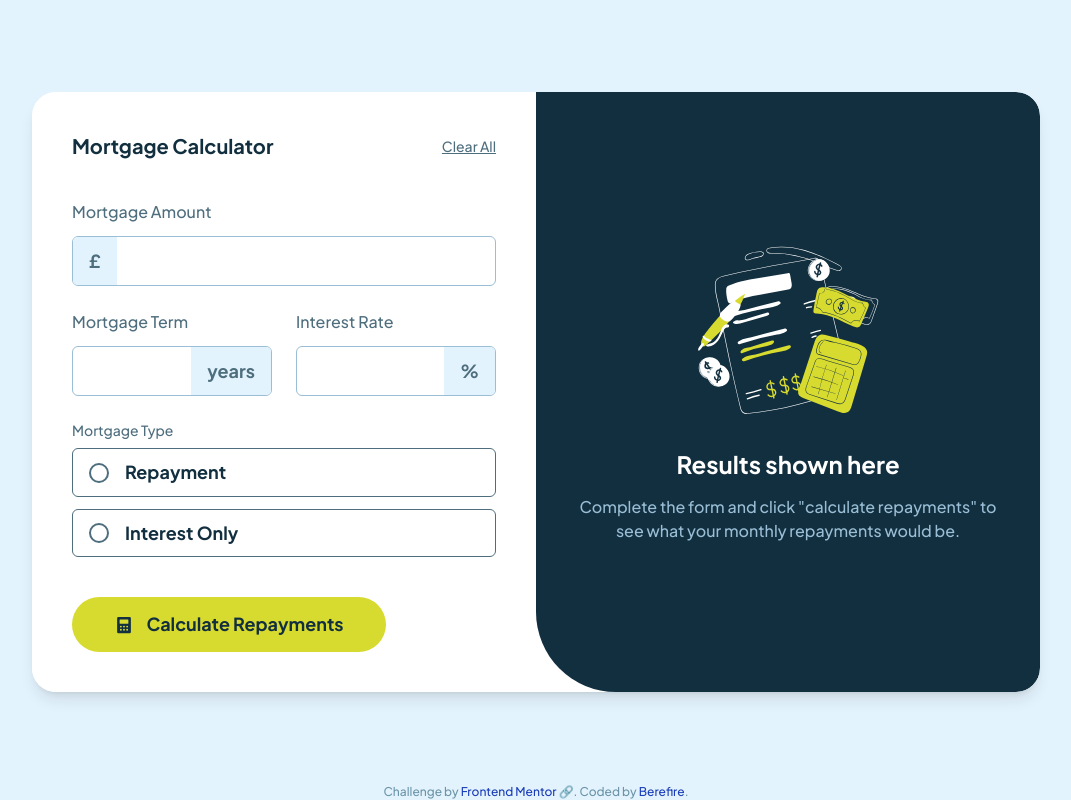
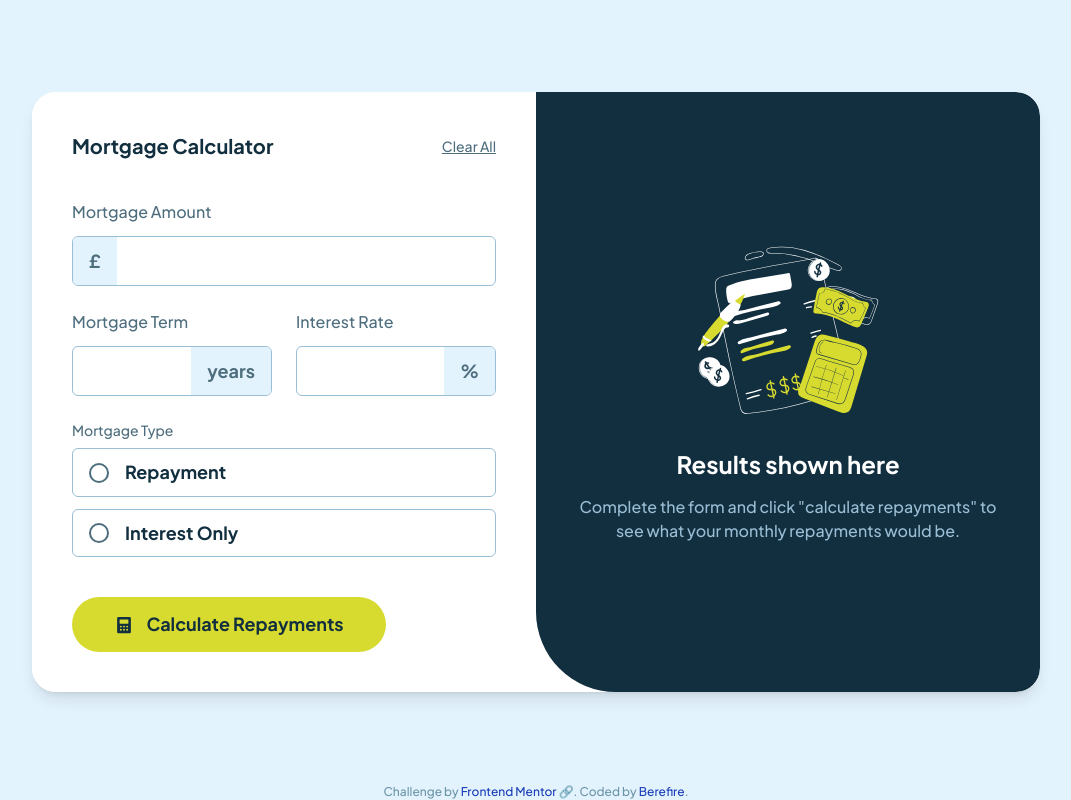
Before and after one commit to berefire/mortgage-repayment-calculator, a React (Vite) app: page / in a window 1280 px wide. Shown: the whole page, without its empty margins (104-1175 px from the left). Built offline with nearby package versions, Linux system fonts and the light colour scheme.

Commit message:
fix: update border color for unchecked radio option for better visibility

```diff
--- a/src/components/RadioOption/RadioOption.jsx
+++ b/src/components/RadioOption/RadioOption.jsx
@@ -2,7 +2,7 @@ function RadioOption({ id, name, value, label, checked, onChange }) {
     return (
         <label
         htmlFor={id}
-        className={`flex items-center gap-4 px-4 py-3 rounded-md border cursor-pointer ${ checked ? 'border-lime bg-lime/15' : 'border-slate-700'}`}
+        className={`flex items-center gap-4 px-4 py-3 rounded-md border cursor-pointer ${ checked ? 'border-lime bg-lime/15' : 'border-slate-300'}`}
         >
         <input
             type="radio"
```
